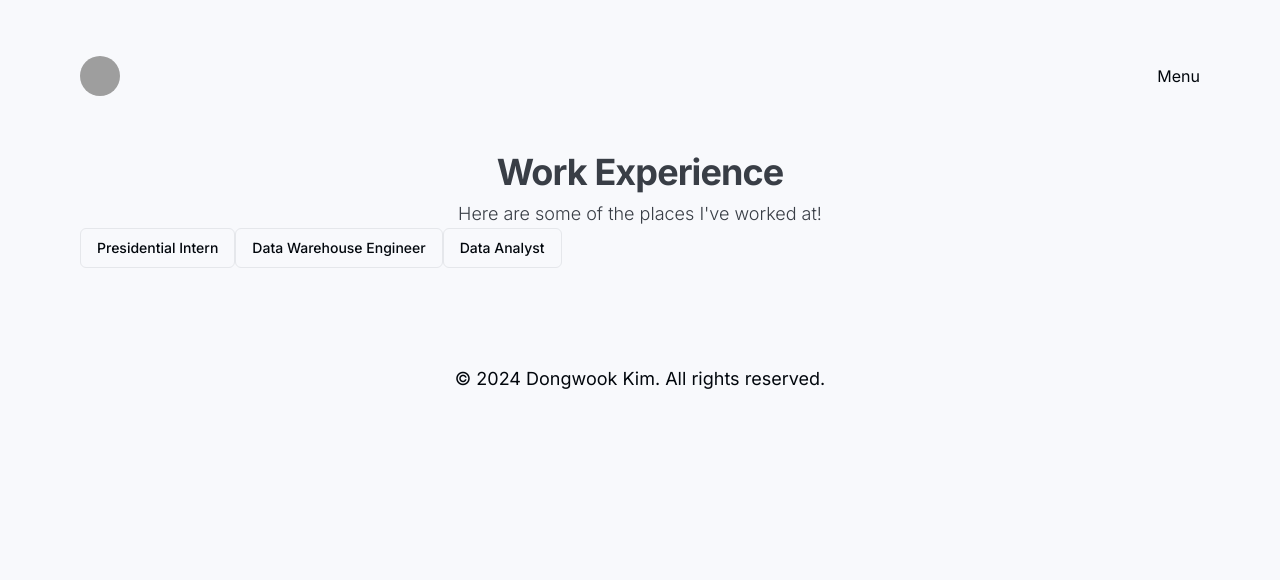
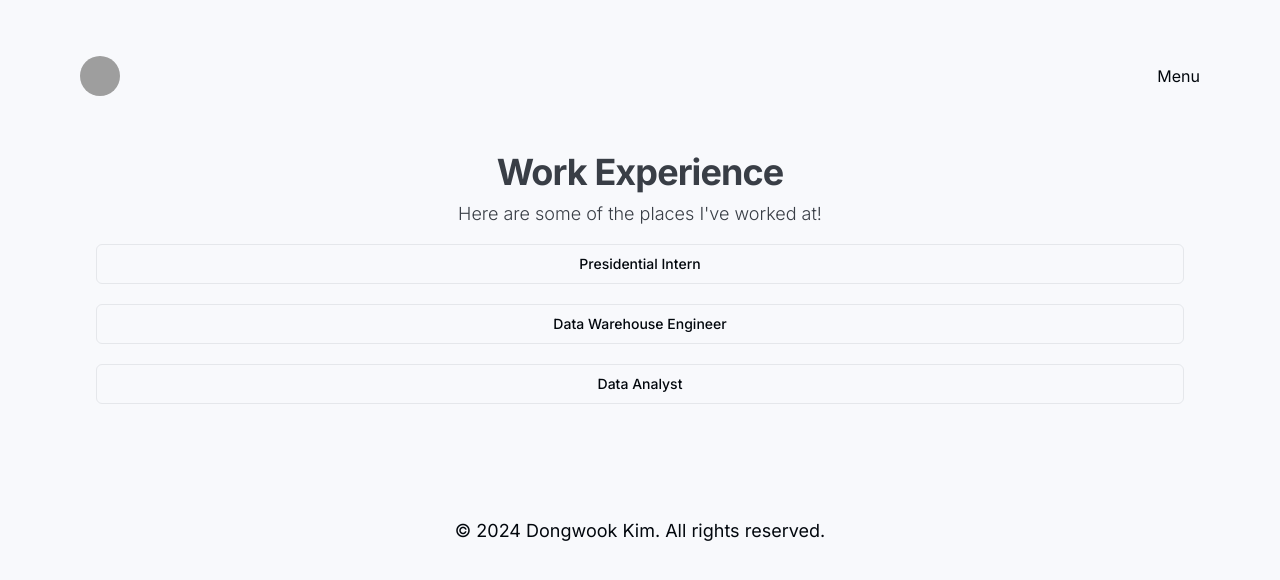
Before and after one commit to dwk601/next-portfolio, a Next.js app: page /experience in a window 1280 px wide. Shown: the top 580 px of the page. Built offline with nearby package versions, Linux system fonts and the light colour scheme; grey boxes are pictures that could not be loaded.

Commit message:
Add styles to .drawer-container

```diff
--- a/src/app/globals.css
+++ b/src/app/globals.css
@@ -88,3 +88,6 @@ footer {
 .avatar-container {
   @apply p-4 sm:p-0;
 }
+.drawer-container {
+  @apply p-4 flex flex-col gap-5;
+}
```
